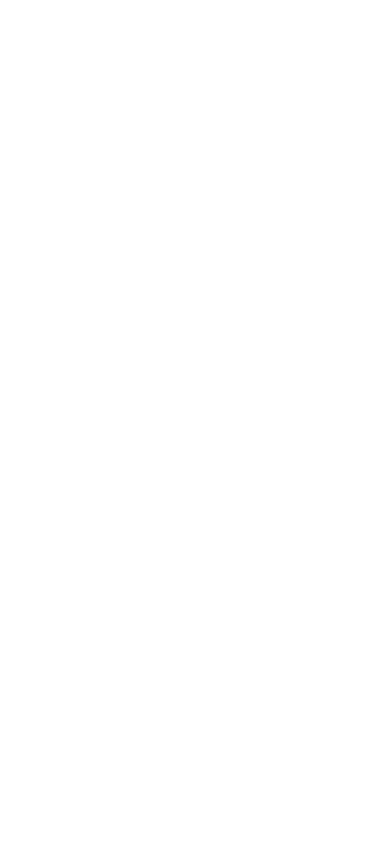
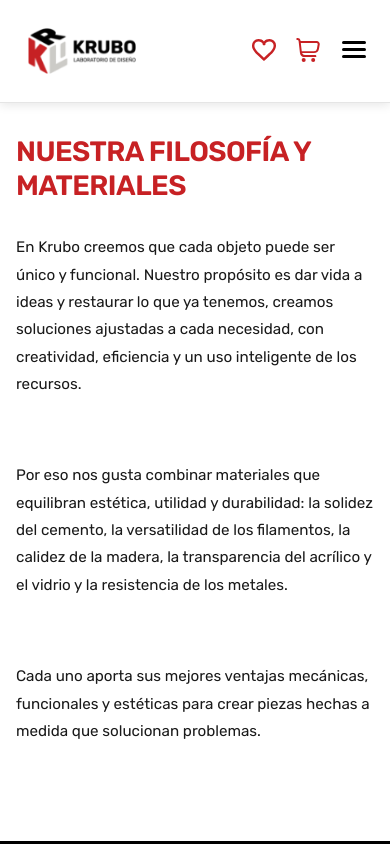
Before and after one commit to harrytidball/krubolab, a React (Vite) app: page /nuestros-materiales in a window 390 px wide. Before the commit this address had no page. Shown: the top 844 px of the page. Built offline with nearby package versions, Linux system fonts and the light colour scheme.

Commit message:
Materials page

```diff
--- a/src/App.jsx
+++ b/src/App.jsx
@@ -13,6 +13,7 @@ import Favourites from './components/Favourites';
 import LaserCutting from './components/LaserCutting';
 import ThreeDPrinting from './components/ThreeDPrinting';
 import OurProjects from './components/OurProjects';
+import MaterialsPage from './components/MaterialsPage';
 
 function App() {
   const [isAuthenticated, setIsAuthenticated] = useState(() => {
@@ -73,6 +74,10 @@ function App() {
             element={<OurProjects />}
           />
           <Route
+            path="/nuestros-materiales"
+            element={<MaterialsPage />}
+          />
+          <Route
             path="/confirmation"
             element={<OrderConfirmation />}
           />
--- a/src/components/Header.jsx
+++ b/src/components/Header.jsx
@@ -189,7 +189,7 @@ function Header() {
             <div className="nav-link dropdown-trigger">
               Acerca de
               <div className="dropdown-menu">
-                <div className="dropdown-item">Nuestros materiales</div>
+                <div className="dropdown-item" onClick={() => navigate('/nuestros-materiales')}>Nuestros materiales</div>
               </div>
             </div>
 
@@ -311,7 +311,7 @@ function Header() {
             <div className="mobile-nav-section">
               <h3 className="mobile-nav-title">Acerca de</h3>
               <div className="mobile-nav-items">
-                <a href="#" className="mobile-nav-item">Nuestros materiales</a>
+                <a href="/nuestros-materiales" className="mobile-nav-item" onClick={(e) => { e.preventDefault(); navigate('/nuestros-materiales'); closeMobileMenu(); }}>Nuestros materiales</a>
               </div>
             </div>
 
--- /dev/null
+++ b/src/components/MaterialsPage.css
@@ -0,0 +1,120 @@
+/* Materials Page Styles */
+
+.materials-page {
+  min-height: 100vh;
+  background: var(--color-white);
+  font-family: 'Rubik', sans-serif;
+}
+
+.materials-main {
+  width: 100%;
+  padding: 0;
+}
+
+.materials-container {
+  max-width: 1200px;
+  margin: 0 auto;
+  padding: 4rem 2rem;
+}
+
+/* Title Section */
+.materials-page-title {
+  font-size: 3.5rem;
+  font-weight: 600;
+  color: #c72124;
+  margin: 0 0 4rem 0;
+  text-align: left;
+  line-height: 1.2;
+  letter-spacing: -0.02em;
+}
+
+/* Philosophy Section */
+.philosophy-section {
+  margin-bottom: 4rem;
+}
+
+.philosophy-description {
+  font-size: 1.25rem;
+  font-weight: 400;
+  color: var(--color-text-dark);
+  line-height: 1.8;
+  margin: 0;
+  max-width: 800px;
+}
+
+/* Materials Description Section */
+.materials-description-section {
+  margin-bottom: 4rem;
+}
+
+.materials-description {
+  font-size: 1.25rem;
+  font-weight: 400;
+  color: var(--color-text-dark);
+  line-height: 1.8;
+  margin: 0;
+  max-width: 800px;
+}
+
+/* Custom Pieces Section */
+.custom-pieces-section {
+  margin-top: 4rem;
+  margin-bottom: 4rem;
+}
+
+.custom-pieces-description {
+  font-size: 1.25rem;
+  font-weight: 400;
+  color: var(--color-text-dark);
+  line-height: 1.8;
+  margin: 0;
+  max-width: 800px;
+}
+
+/* Responsive Design */
+@media (max-width: 1024px) {
+  .materials-container {
+    padding: 3rem 1.5rem;
+  }
+
+  .materials-page-title {
+    font-size: 2.5rem;
+    margin-bottom: 3rem;
+  }
+
+  .philosophy-description,
+  .materials-description,
+  .custom-pieces-description {
+    font-size: 1.1rem;
+  }
+}
+
+@media (max-width: 768px) {
+  .materials-container {
+    padding: 2rem 1rem;
+  }
+
+  .materials-page-title {
+    font-size: 2rem;
+    margin-bottom: 2rem;
+  }
+
+  .philosophy-description,
+  .materials-description,
+  .custom-pieces-description {
+    font-size: 1rem;
+  }
+
+}
+
+@media (max-width: 480px) {
+  .materials-page-title {
+    font-size: 1.75rem;
+  }
+
+  .philosophy-description,
+  .materials-description,
+  .custom-pieces-description {
+    font-size: 0.95rem;
+  }
+}
--- /dev/null
+++ b/src/components/MaterialsPage.jsx
@@ -0,0 +1,45 @@
+import React from 'react';
+import Header from './Header';
+import Footer from './Footer';
+import './MaterialsPage.css';
+
+function MaterialsPage() {
+  return (
+    <div className="materials-page">
+      <Header />
+
+      {/* Main Content */}
+      <main className="materials-main">
+        <div className="materials-container">
+          {/* Title Section */}
+          <h1 className="materials-page-title">NUESTRA FILOSOFÍA Y MATERIALES</h1>
+
+          {/* Philosophy Section */}
+          <section className="philosophy-section">
+            <p className="philosophy-description">
+              En Krubo creemos que cada objeto puede ser único y funcional. Nuestro propósito es dar vida a ideas y restaurar lo que ya tenemos, creamos soluciones ajustadas a cada necesidad, con creatividad, eficiencia y un uso inteligente de los recursos.
+            </p>
+          </section>
+
+          {/* Materials Description Section */}
+          <section className="materials-description-section">
+            <p className="materials-description">
+              Por eso nos gusta combinar materiales que equilibran estética, utilidad y durabilidad: la solidez del cemento, la versatilidad de los filamentos, la calidez de la madera, la transparencia del acrílico y el vidrio y la resistencia de los metales.
+            </p>
+          </section>
+
+          {/* Custom Pieces Section */}
+          <section className="custom-pieces-section">
+            <p className="custom-pieces-description">
+              Cada uno aporta sus mejores ventajas mecánicas, funcionales y estéticas para crear piezas hechas a medida que solucionan problemas.
+            </p>
+          </section>
+        </div>
+      </main>
+
+      <Footer />
+    </div>
+  );
+}
+
+export default MaterialsPage;
```
